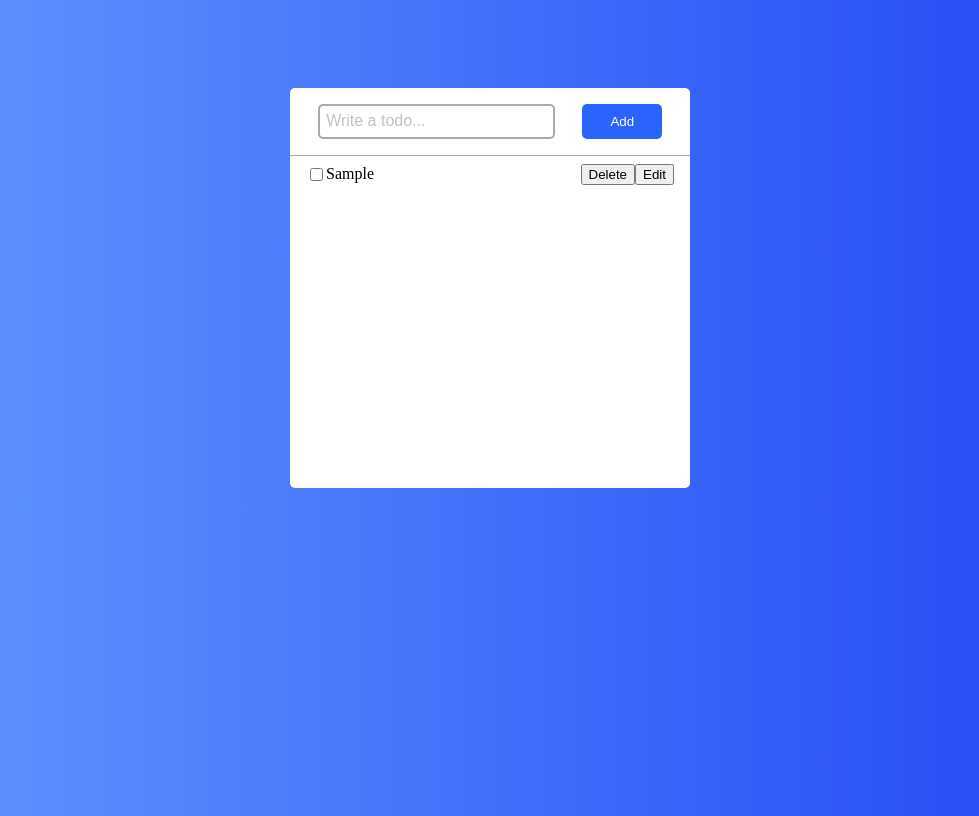
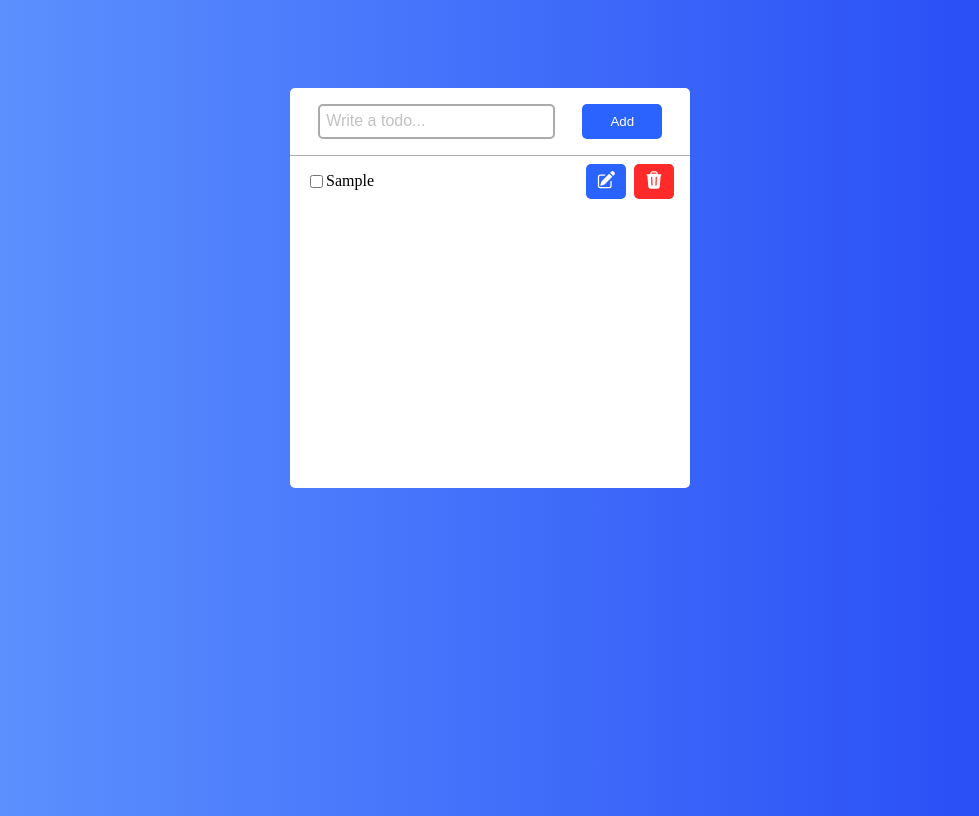
Before and after one commit to leoarthurwall/new-todo-list, a React (Create React App) app: page / in a window 1280 px wide. Both pictures are taken after typing "Sample" into the empty fields and a click on the button "Add". Shown: the whole page, without its empty margins (150-1129 px from the left). Built offline with nearby package versions, Linux system fonts and the light colour scheme.

Commit message:
added icons and styling to the edit, delete and confirm buttons. installed heroIcons and imported icons from there

```diff
--- a/package.json
+++ b/package.json
@@ -3,6 +3,7 @@
   "version": "0.1.0",
   "private": true,
   "dependencies": {
+    "@heroicons/react": "^2.0.11",
     "@testing-library/jest-dom": "^5.16.5",
     "@testing-library/react": "^13.4.0",
     "@testing-library/user-event": "^13.5.0",
--- a/src/App.js
+++ b/src/App.js
@@ -1,5 +1,11 @@
 import "./index.css";
 import React, { useState, useEffect } from "react";
+//HEROICONS IMPORTS
+import {
+  CheckCircleIcon,
+  PencilSquareIcon,
+  TrashIcon,
+} from "@heroicons/react/24/solid";
 
 function App() {
   //NOTE: use state returns an empty array if local storage returns null/undefined
@@ -86,7 +92,7 @@ function App() {
       {todos.map((todo) => (
         <div key={todo.id} className="todos-container">
           <div className="todo-text-edit-toggle-container">
-          <input
+            <input
               type="checkbox"
               onChange={() => toggleComplete(todo.id)}
               checked={todo.completed}
@@ -102,13 +108,24 @@ function App() {
             )}
           </div>
           <div className="todo-button-container">
-            <button onClick={() => deleteTodo(todo.id)}>Delete</button>
-
             {todoEditing === todo.id ? (
-              <button onClick={() => editTodo(todo.id)}>Confirm</button>
+              <button className="icon-button" onClick={() => editTodo(todo.id)}>
+                <CheckCircleIcon width={20} height={20} color="white" />
+              </button>
             ) : (
-              <button onClick={() => setTodoEditing(todo.id)}>Edit</button>
+              <button
+                className="icon-button"
+                onClick={() => setTodoEditing(todo.id)}
+              >
+                <PencilSquareIcon width={20} height={20} color="white" />
+              </button>
             )}
+            <button
+              className="delete-button"
+              onClick={() => deleteTodo(todo.id)}
+            >
+              <TrashIcon width={20} height={20} color="white" />
+            </button>
           </div>
         </div>
       ))}
--- a/src/index.css
+++ b/src/index.css
@@ -61,10 +61,25 @@ body {
   align-items: center;
 
   padding: 0.5rem 1rem;
-
+}
+.todo-button-container{
+  display: flex;
+  gap: 0.5rem;
 }
 .todo-text-edit-toggle-container{
   display: flex;
   justify-content: flex-start;
   align-items: center;
 }
+.icon-button{
+  background-color: rgb(43, 99, 255);
+  border: none;
+  padding: 6px 10px;
+  border-radius: 5px;
+}
+.delete-button{
+  background-color: rgb(255, 43, 43);
+  border: none;
+  padding: 6px 10px;
+  border-radius: 5px;
+}
```
Also changed, not shown: 1 other file (tests, documents, lock files or other folders).
